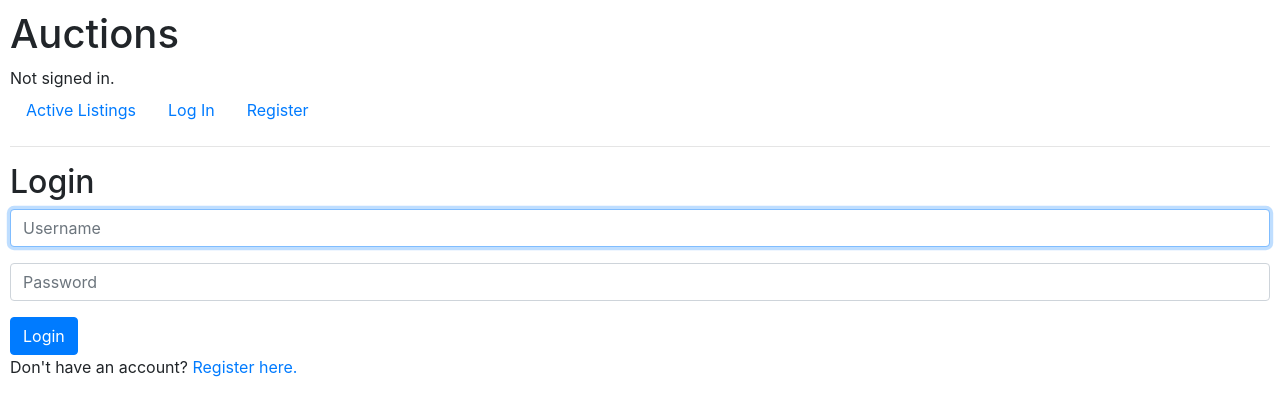
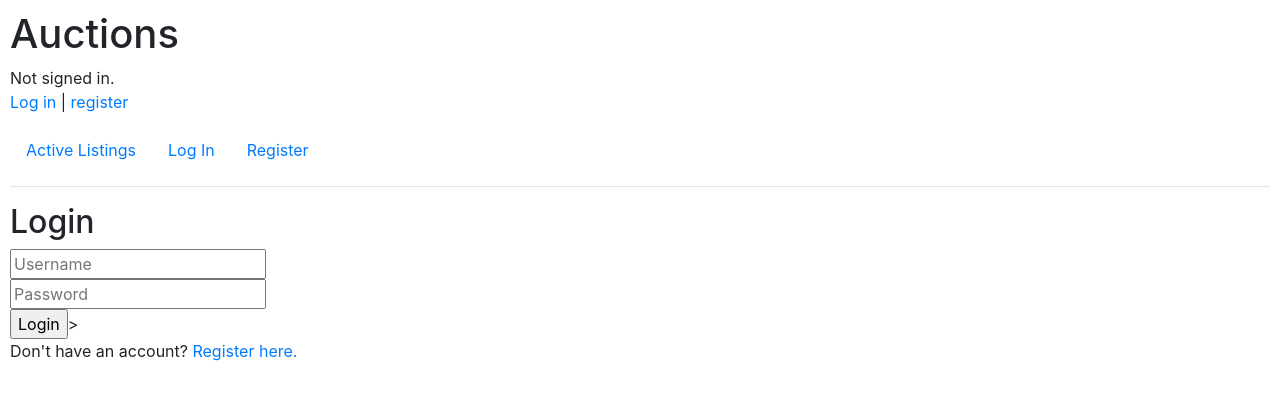
Before and after one commit to ihordiichuk/HARV_CS50_WEB_DEV_COURSE_BY_IHOR_HORDIICHUK, a Django app: page /login in a window 1280 px wide. Shown: the top 416 px of the page. Run offline with Django 3.2, Linux system fonts and the light colour scheme; some libraries are stand-ins or nearby versions.

Commit message:
Added user authentication system
Login, logout, register views and templates

```diff
--- a/Project 2/commerce/auctions/templates/auctions/layout.html
+++ b/Project 2/commerce/auctions/templates/auctions/layout.html
@@ -14,6 +14,12 @@
                 Signed in as <strong>{{ user.username }}</strong>.
             {% else %}
                 Not signed in.
+            {% endif %}
+
+            {% if user.is_authenticated%}
+                <p> Welcome, {{ user.username}}! <a href="{% url 'logout' %}">Log out</a></p>
+            {% else %}
+                <p><a href="{% url 'login' %}">Log in</a> | <a href="{% url 'register' %}">register</a></p>
             {% endif %}
         </div>
         <ul class="nav">
--- a/Project 2/commerce/auctions/templates/auctions/login.html
+++ b/Project 2/commerce/auctions/templates/auctions/login.html
@@ -5,20 +5,16 @@
     <h2>Login</h2>
 
     {% if message %}
-        <div>{{ message }}</div>
+        <div style="color: red;">{{ message }}</div>
     {% endif %}
 
     <form action="{% url 'login' %}" method="post">
         {% csrf_token %}
-        <div class="form-group">
-            <input autofocus class="form-control" type="text" name="username" placeholder="Username">
-        </div>
-        <div class="form-group">
-            <input class="form-control" type="password" name="password" placeholder="Password">
-        </div>
-        <input class="btn btn-primary" type="submit" value="Login">
+        <input type="text" name="username" placeholder="Username" required><br>
+        <input type="password" name="password" placeholder="Password" required><br>
+        <input type="submit" value="Login">>
     </form>
 
-    Don't have an account? <a href="{% url 'register' %}">Register here.</a>
+    <p> Don't have an account? <a href="{% url 'register' %}">Register here.</a></p>
 
 {% endblock %}
--- a/Project 2/commerce/auctions/views.py
+++ b/Project 2/commerce/auctions/views.py
@@ -1,9 +1,11 @@
 from django.contrib.auth import authenticate, login, logout
+from django.contrib.auth.decorators import login_required
+from django.contrib.auth.models import User
+from django.shortcuts import render, redirect
 from django.db import IntegrityError
 from django.http import HttpResponse, HttpResponseRedirect
 from django.shortcuts import render
 from django.urls import reverse
-
 from .models import User
 
 
@@ -22,18 +24,17 @@ def login_view(request):
         # Check if authentication successful
         if user is not None:
             login(request, user)
-            return HttpResponseRedirect(reverse("index"))
+            return redirect("index")
         else:
             return render(request, "auctions/login.html", {
                 "message": "Invalid username and/or password."
             })
-    else:
-        return render(request, "auctions/login.html")
+    return render(request, "auctions/login.html")
 
 
 def logout_view(request):
     logout(request)
-    return HttpResponseRedirect(reverse("index"))
+    return redirect("index")
 
 
 def register(request):
@@ -53,11 +54,11 @@ def register(request):
         try:
             user = User.objects.create_user(username, email, password)
             user.save()
-        except IntegrityError:
+        except:
             return render(request, "auctions/register.html", {
                 "message": "Username already taken."
             })
         login(request, user)
-        return HttpResponseRedirect(reverse("index"))
+        return redirect("index")
     else:
         return render(request, "auctions/register.html")
```
Also changed, not shown: Project 2/commerce/auctions/templates/auctions/register.html (+7 -16 lines).
